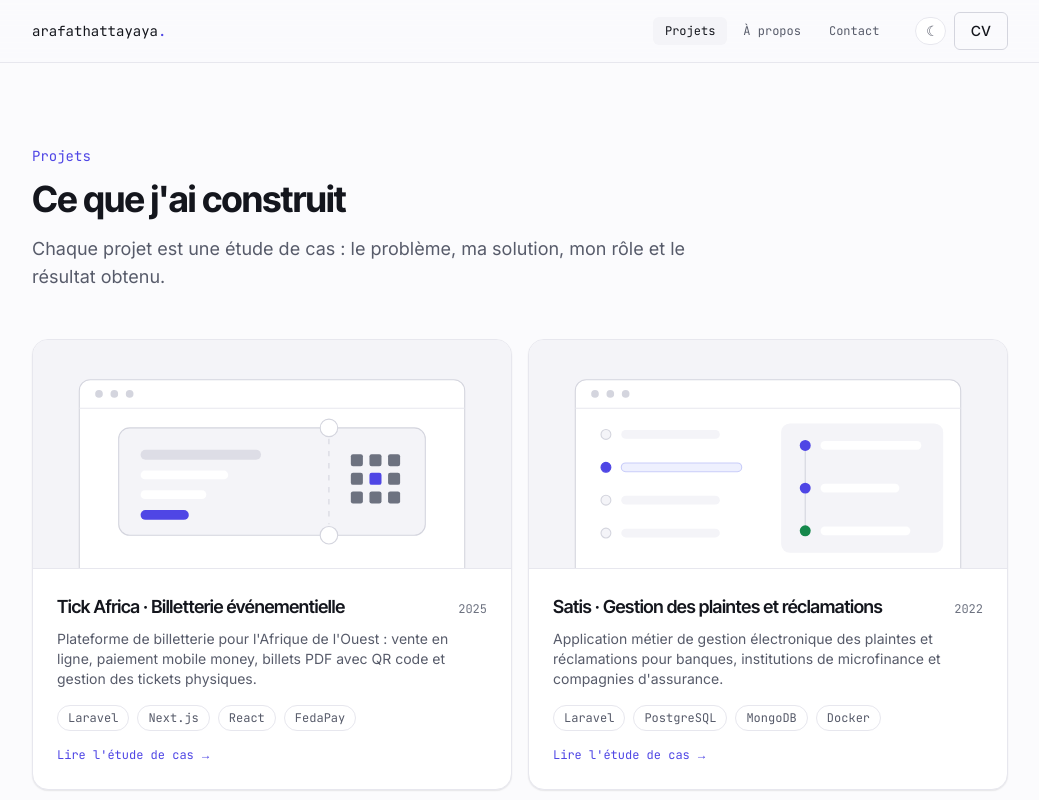
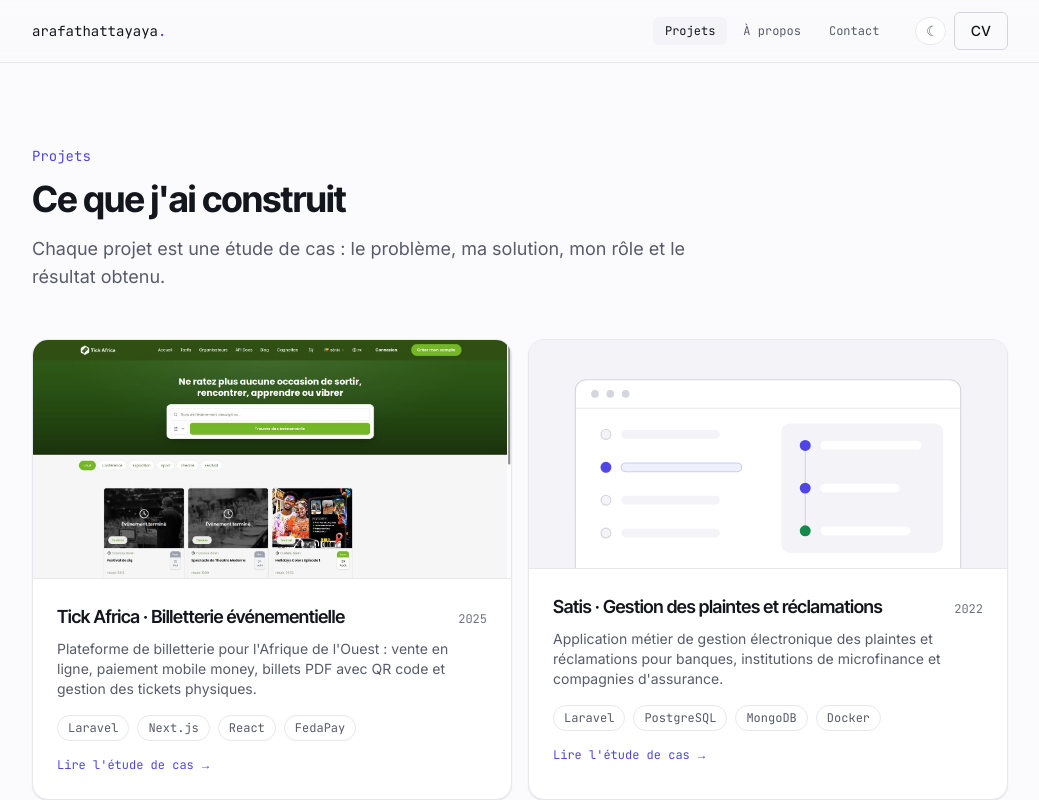
Before and after one commit to Fath57/portfolio, a Next.js app: page /projets in a window 1280 px wide. Shown: the top 800 px of the page, without its empty margins (120-1159 px from the left). Built offline with nearby package versions, Linux system fonts and the light colour scheme.

Commit message:
Capture d'écran réelle pour Tick Africa + support d'images par projet
Champ image optionnel sur Project : capture affichée en priorité
(next/image), illustration SVG en repli. Lien démo vers tick.africa.

Co-Authored-By: Claude Fable 5 <noreply@anthropic.com>

```diff
--- a/app/projets/[slug]/page.tsx
+++ b/app/projets/[slug]/page.tsx
@@ -1,5 +1,6 @@
 import type { Metadata } from "next";
 import Link from "next/link";
+import Image from "next/image";
 import { notFound } from "next/navigation";
 import { projects, getProject } from "@/lib/projects";
 import { Badge } from "@/components/ui/badge";
@@ -40,9 +41,22 @@ export default async function ProjectPage({ params }: Props) {
         <span aria-hidden>←</span> Tous les projets
       </Link>
 
-      <div className="mt-8 overflow-hidden rounded-lg border border-border bg-surface-2 px-8 pt-8 sm:px-16 sm:pt-10">
-        <ProjectArt slug={project.slug} className="mx-auto block w-full max-w-xl" />
-      </div>
+      {project.image ? (
+        <div className="relative mt-8 aspect-[2/1] overflow-hidden rounded-lg border border-border bg-surface-2">
+          <Image
+            src={project.image}
+            alt={`Capture d'écran de ${project.title}`}
+            fill
+            sizes="(min-width: 1024px) 896px, 100vw"
+            className="object-cover object-top"
+            priority
+          />
+        </div>
+      ) : (
+        <div className="mt-8 overflow-hidden rounded-lg border border-border bg-surface-2 px-8 pt-8 sm:px-16 sm:pt-10">
+          <ProjectArt slug={project.slug} className="mx-auto block w-full max-w-xl" />
+        </div>
+      )}
 
       <header className="mt-10">
         <span className="font-mono text-sm text-ink-faint tabular-nums">
--- a/components/ui/project-card.tsx
+++ b/components/ui/project-card.tsx
@@ -1,4 +1,5 @@
 import Link from "next/link";
+import Image from "next/image";
 import type { Project } from "@/lib/projects";
 import { Badge } from "./badge";
 import { ProjectArt } from "./project-art";
@@ -9,9 +10,21 @@ export function ProjectCard({ project }: { project: Project }) {
       href={`/projets/${project.slug}`}
       className="group block overflow-hidden rounded-lg border border-border bg-surface shadow-card transition-[box-shadow,transform,border-color] duration-200 hover:-translate-y-0.5 hover:border-border-strong hover:shadow-lift motion-reduce:transition-none motion-reduce:hover:translate-y-0"
     >
-      <div className="border-b border-border bg-surface-2 px-5 pt-5">
-        <ProjectArt slug={project.slug} className="block w-full" />
-      </div>
+      {project.image ? (
+        <div className="relative aspect-[2/1] border-b border-border bg-surface-2">
+          <Image
+            src={project.image}
+            alt={`Capture d'écran de ${project.title}`}
+            fill
+            sizes="(min-width: 1024px) 33vw, (min-width: 640px) 50vw, 100vw"
+            className="object-cover object-top"
+          />
+        </div>
+      ) : (
+        <div className="border-b border-border bg-surface-2 px-5 pt-5">
+          <ProjectArt slug={project.slug} className="block w-full" />
+        </div>
+      )}
       <div className="p-6">
         <div className="flex items-baseline justify-between gap-3">
           <h3 className="font-display text-lg font-semibold">{project.title}</h3>
--- a/lib/projects.ts
+++ b/lib/projects.ts
@@ -7,6 +7,8 @@ export type Project = {
   summary: string;
   stack: string[];
   featured: boolean;
+  /** Capture d'écran dans public/ ; sinon l'illustration SVG du slug est utilisée. */
+  image?: string;
   links?: { demo?: string; code?: string };
   caseStudy?: {
     problem: string;
@@ -25,6 +27,8 @@ export const projects: Project[] = [
       "Plateforme de billetterie pour l'Afrique de l'Ouest : vente en ligne, paiement mobile money, billets PDF avec QR code et gestion des tickets physiques.",
     stack: ["Laravel", "Next.js", "React", "FedaPay"],
     featured: false,
+    image: "/projects/tick-africa.jpg",
+    links: { demo: "https://tick.africa" },
     caseStudy: {
       problem:
         "En Afrique de l'Ouest, la billetterie événementielle reste largement physique : vente en espèces, fraude sur les billets, aucun suivi des entrées ni des revenus pour les organisateurs.",
```
Also changed, not shown: public/projects/tick-africa.jpg (added).
